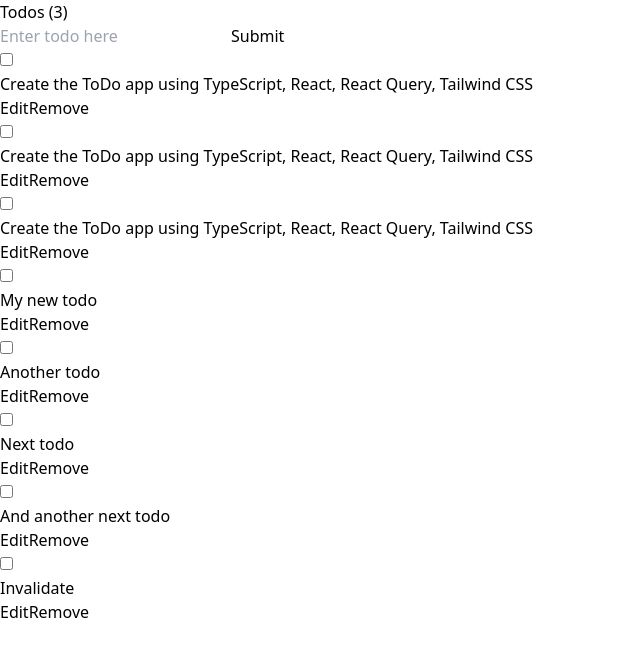
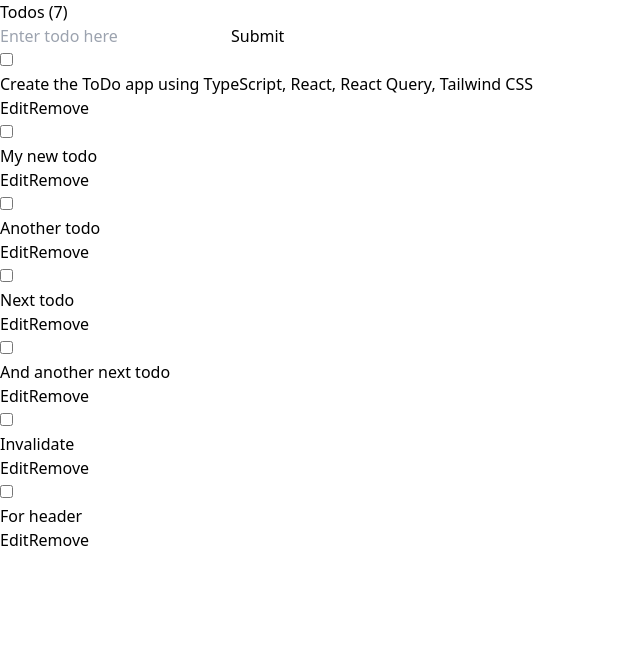
Before and after one commit to ostmartin/todo-app, a React (Vite) app: page / in a window 1280 px wide. Shown: the top 656 px of the page, without its empty margins (0-640 px from the left). Built offline with nearby package versions, Linux system fonts and the light colour scheme; data requests are answered from the project's data file.

Commit message:
Destructuring useMutation in a form component for convenience, error handling

```diff
--- a/db.json
+++ b/db.json
@@ -2,16 +2,6 @@
   "todos": [
     {
       "id": 1,
-      "content": "Create the ToDo app using TypeScript, React, React Query, Tailwind CSS",
-      "checked": false
-    },
-    {
-      "id": 2,
-      "content": "Create the ToDo app using TypeScript, React, React Query, Tailwind CSS",
-      "checked": false
-    },
-    {
-      "id": 3,
       "content": "Create the ToDo app using TypeScript, React, React Query, Tailwind CSS",
       "checked": false
     },
@@ -39,6 +29,11 @@
       "id": 1701786871810,
       "content": "Invalidate",
       "checked": false
+    },
+    {
+      "id": 1701845207566,
+      "content": "For header",
+      "checked": false
     }
   ]
 }
--- a/src/App.tsx
+++ b/src/App.tsx
@@ -1,15 +1,11 @@
-import { useState } from "react";
-
 import { Content } from "./components/Content";
 import { Header } from "./components/Header";
-
-import type { Todo } from "./typesData";
 
 function App() {
   return (
       <main className="w-full h-full flex justify-center items-center">
         <div className="grid grid-cols-1 border-[1px] border-gray-300">
-          <Header count={3}/>
+          <Header/>
           <Content/>
         </div>
       </main>
--- a/src/components/Form.tsx
+++ b/src/components/Form.tsx
@@ -10,7 +10,7 @@
         Here I decided not to useState because there is no need to store the state and re-render the component
     */
 
-    const todosMutation = useMutation({
+    const {error, isError, isPending, mutate} = useMutation({
         mutationKey: ['todos'],
         mutationFn: (newTodo: Todo) => addNewTodo(newTodo),
         onSuccess: () => queryClient.invalidateQueries({
@@ -25,8 +25,10 @@
 
         const formData = new FormData(form);
 
-        todosMutation.mutate({
-            id: Date.now(),
+        mutate({
+
+            id: Date.now(), //Date.now() because it is sufficient in this case
+
             content: Object.fromEntries(formData.entries()).content as string,
             checked: false
         });
@@ -35,17 +37,21 @@
     }, []);
 
     return (
-        <div className="border-[1px] border-gray-300 w-full">
-            <form onSubmit={(event) => onSubmitHandler(event)} className="rounded-sm overflow-hidden w-full flex">
+        <div className=" w-full">
+            <form onSubmit={(event) => onSubmitHandler(event)} className="rounded-sm overflow-hidden w-full flex border-[1px] border-gray-300">
                 <input name="content" type="text" placeholder="Enter todo here" className="p-2 grow border-none" required/>
                 <button
                     type="submit"
                     className="bg-blue-600 text-white p-2"
-                    disabled={todosMutation.isPending}
+                    disabled={isPending}
                 >
-                    {todosMutation.isPending ? "Please wait..." : "Submit"}
+                    {isPending ? "Please wait..." : "Submit"}
                 </button>
             </form>
+            {
+                isError ?
+                <p className="text-center py-2 text-red-600">{error.message}</p> : null
+            }
         </div>
     )
 }
--- a/src/components/Header.tsx
+++ b/src/components/Header.tsx
@@ -1,14 +1,23 @@
-type HeaderProps = {
-    count: number;
-}
+import { useQuery } from "@tanstack/react-query";
+import { getTodos } from "../utils";
 
-export const Header: React.FC<HeaderProps> = (
-    { count } :
-    { count: number }
-) => {
+export const Header: React.FC = () => {
+    /*
+        Here I useQery as in the TodosList component,
+        so that I don't need to feed the App props through the Content component,
+        although it's also possible to do so
+
+    */
+    const { data } = useQuery({
+        queryKey: ['todos'],
+        queryFn: () =>
+            getTodos()
+            .then(r => r)
+    })
+
     return (
         <div className="border-gray-300 border-[1px] px-4 py-2 bg-yellow-50">
-            <h1>Todos ({`${count}`})</h1>
+            <h1>Todos ({`${data ? data.length : 0}`})</h1>
         </div>
     )
 }
--- a/src/components/TodosList.tsx
+++ b/src/components/TodosList.tsx
@@ -10,8 +10,7 @@
         queryKey: ['todos'],
         queryFn: () =>
             getTodos()
-            .then(r => r),
-        refetchOnWindowFocus: true
+            .then(r => r)
     })
 
     if (isLoading) {
@@ -20,19 +19,17 @@
         )
     }
 
-    if (error) {
-        <div>
-            Something went wrong: {error.message}
-        </div>
-    }
-
     return (
         <div>
             <ul>
                 {
-                    data.map((item: Todo, index: number) => (
-                        <TodoItem key={item.id} todo={item} className={index % 2 ? undefined : 'bg-yellow-50'}/>
-                    ))
+                    !error ?
+                        data.map((item: Todo, index: number) => (
+                            <TodoItem key={item.id} todo={item} className={index % 2 ? undefined : 'bg-yellow-50'}/>
+                        )) :
+                        <div>
+                            {error.message}
+                        </div>
                 }
             </ul>
         </div>
--- a/src/utils/index.ts
+++ b/src/utils/index.ts
@@ -12,7 +12,8 @@
 
         return response.json();
     } catch (error) {
-        throw new Error('Unexpected error: ' + error)
+        console.log(error);
+        throw new Error('There was an error while retrieving the task list. Try again later');
     }
 }
 
@@ -32,8 +33,9 @@
 
         return response.json();
     } catch (error) {
+        console.log(error)
         throw new Error(
-            'Unexpected error: ' + error
+            'There was an error while creating a new task. Try again later'
         )
     }
 }
```
